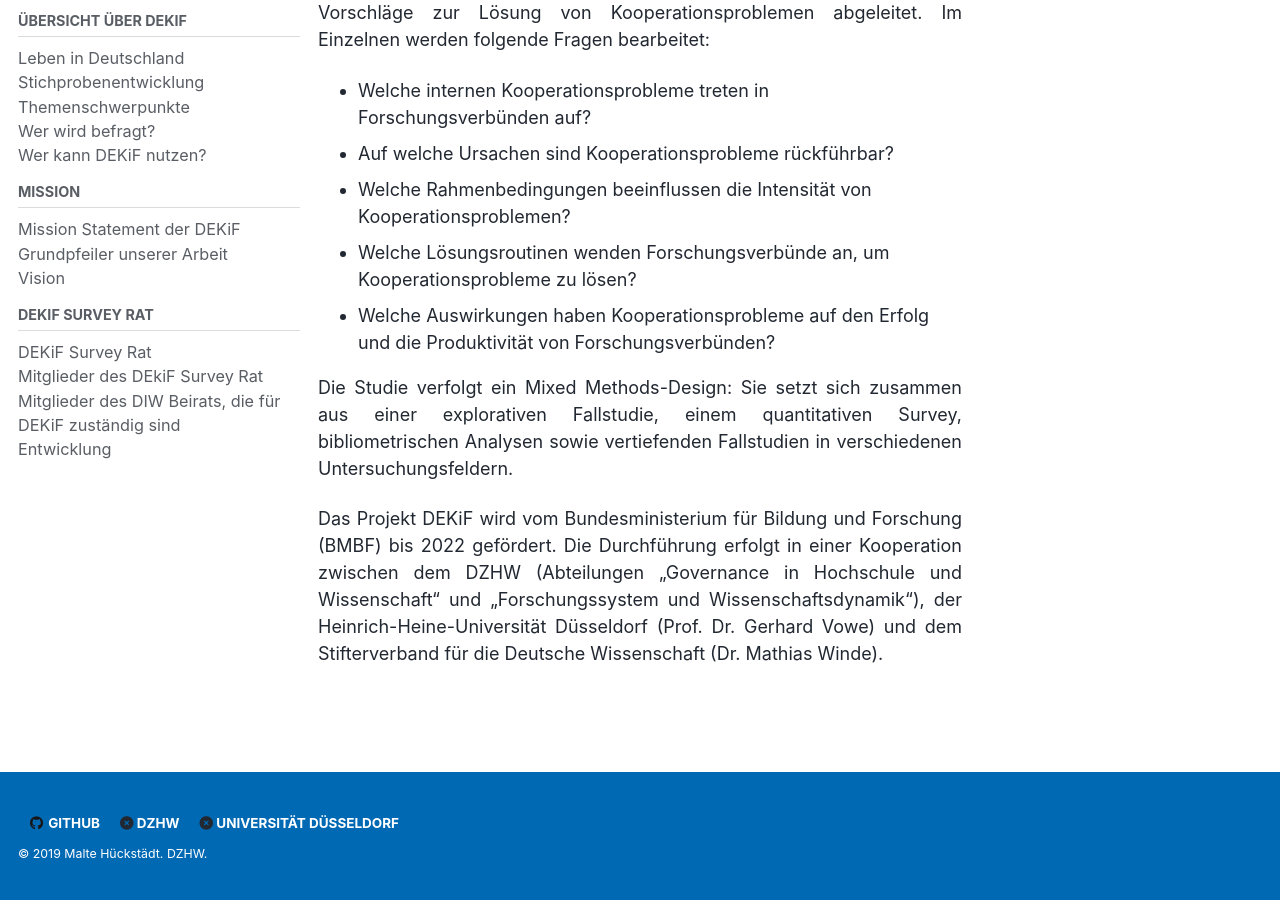
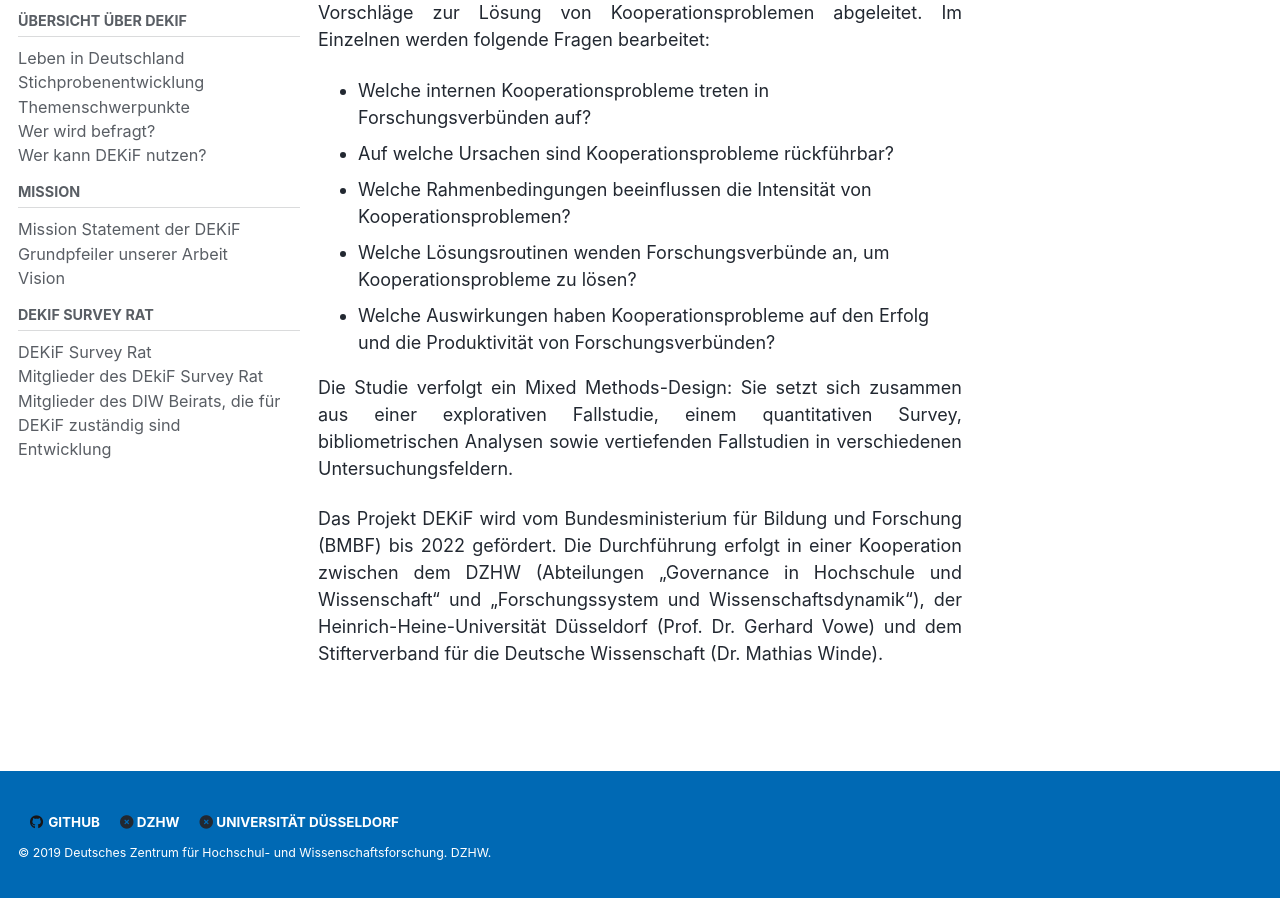
Before and after one commit to MalteHueckstaedt/Chernoff_Face, a Jekyll site: the page built from index.md, in a window 1280 px wide and 900 px high, scrolled down 350 px. Built offline with Jekyll 4.4.1, drawn with Linux system fonts in a browser that asks for light colours; cached includes are drawn as plain includes; nearby versions of some CDN libraries.

Commit message:
Change Sitename.

```diff
--- a/_config.yml
+++ b/_config.yml
@@ -20,7 +20,7 @@ locale                   : "de-DE"
 title                    : ""
 title_separator          : "-"
 subtitle                 : # site tagline that appears below site title in masthead
-name                     : "Malte Hückstädt"
+name                     : "Deutsches Zentrum für Hochschul- und Wissenschaftsforschung"
 description              : #"An amazing website."
 url                      : # the base hostname & protocol for your site e.g. "https://mmistakes.github.io"
 baseurl                  : # the subpath of your site, e.g. "/blog"
```
